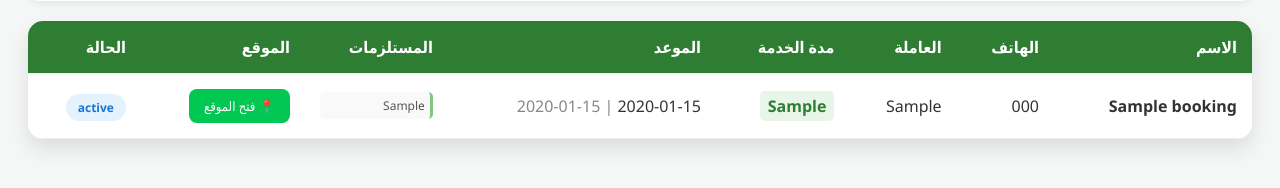
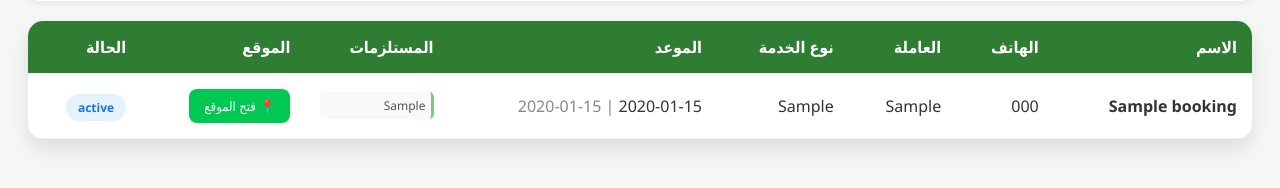
Before and after one commit to ahmadaljazee/Nesma-web, a Flask app: page /admin in a window 1280 px wide. Shown: the part 585-773 px from the top of the page. Run offline with Flask 3, Linux system fonts and the light colour scheme; the visitor is signed in with stand-in values (Sample User, id 1); tables that the repository leaves empty hold one stand-in row (values such as "Sample post").

Commit message:
Update admin.html

```diff
--- a/templates/admin.html
+++ b/templates/admin.html
@@ -47,7 +47,7 @@
             <th>الاسم</th>
             <th>الهاتف</th>
             <th>العاملة</th>
-            <th>مدة الخدمة</th>
+            <th>نوع الخدمة</th>
             <th>الموعد</th>
             <th>المستلزمات </th>
             <th>الموقع</th>
@@ -60,7 +60,7 @@
             <td style="font-weight: bold;">{{ b.name }}</td>
             <td>{{ b.phone }}</td>
             <td>{{ b.cleaner }}</td>
-            <td><span class="duration-badge">{{ b.duration }}</span></td>
+            <td><span class="duration ">{{ b.duration }}</span></td>
             <td>{{ b.date }} <span style="color: #888;">| {{ b.time }}</span></td>
             <td><div class="supplies-list">{{ b.extra_supplies }}</div></td>
             <td>
```
